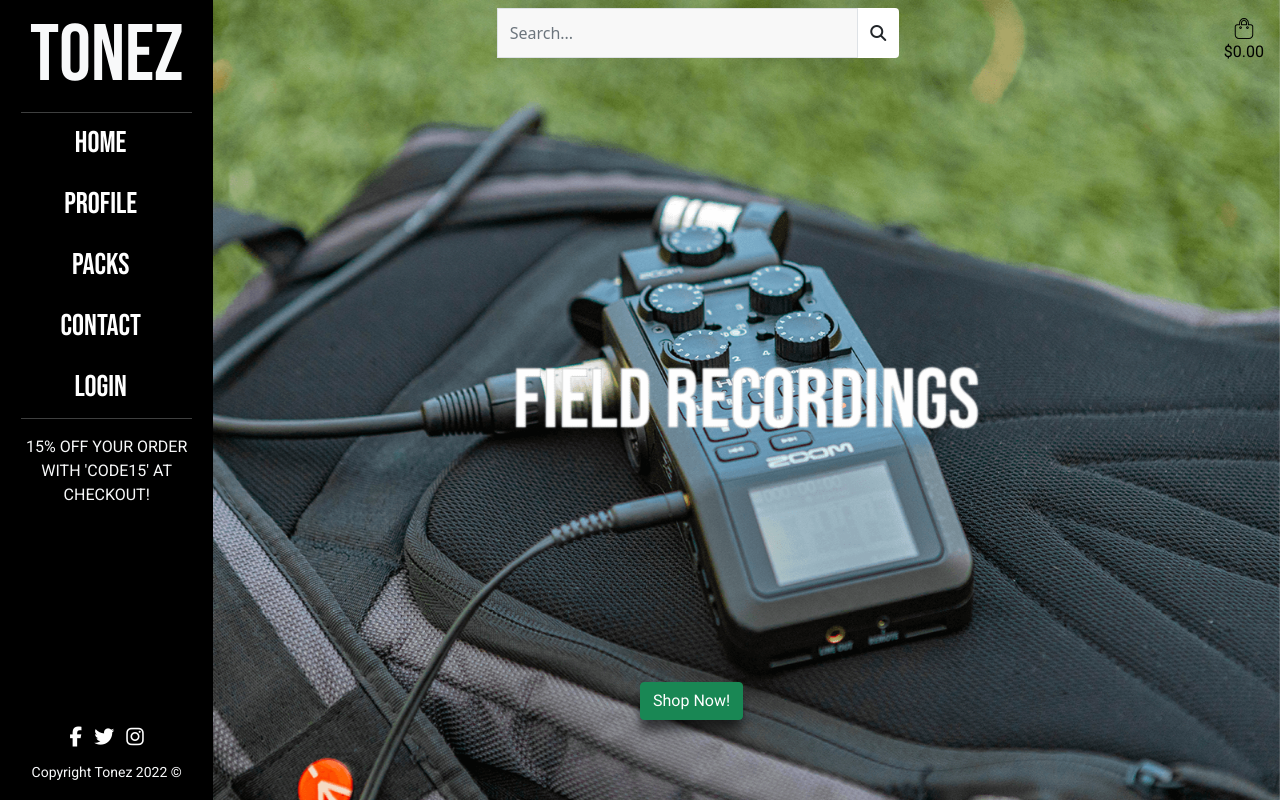
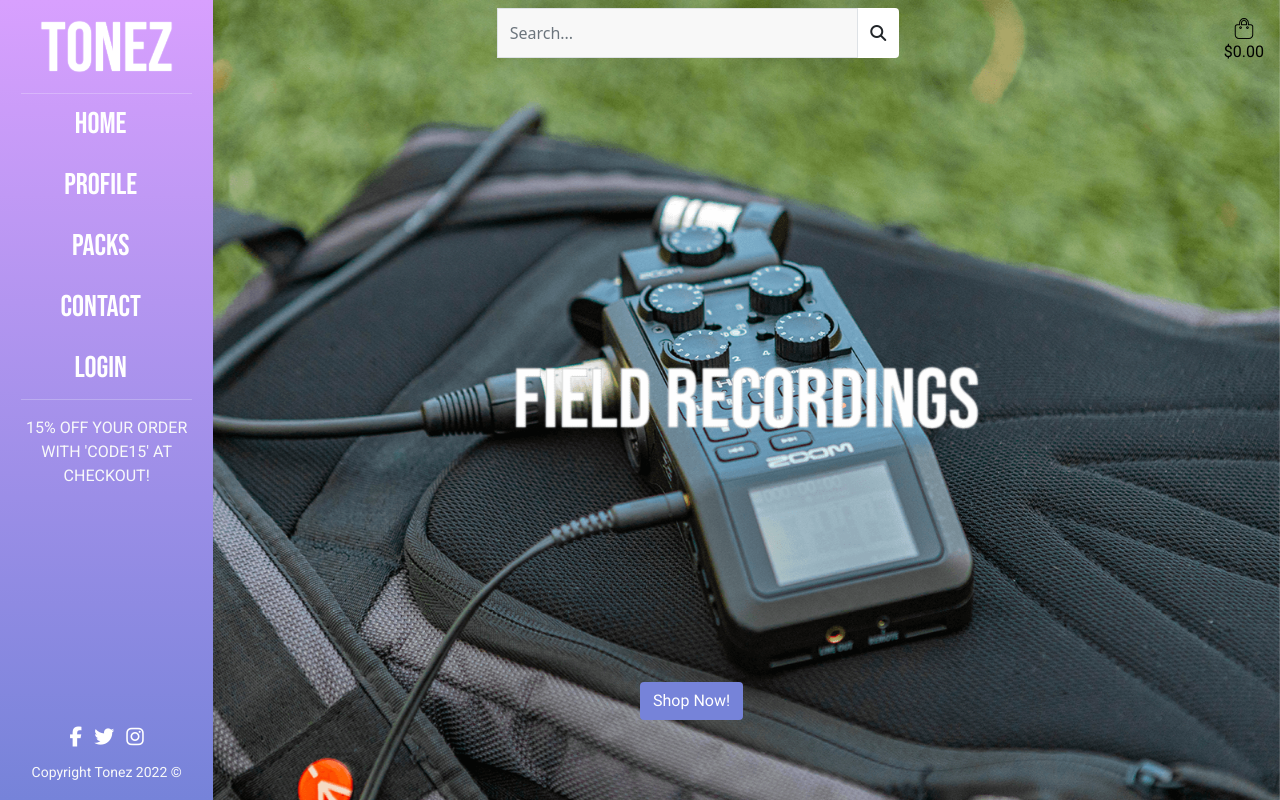
Before and after one commit to hollownotempty/Portfolio_5_Tonez, a Django app: page / in a window 1280 px wide. Run offline with Django 3.2, Linux system fonts and the light colour scheme; parts of the project's set-up code (start-up, migrations or seed data) failed here and were passed over; some libraries are stand-ins or nearby versions.

Commit message:
CSS Changes

```diff
--- a/home/templates/home/index.html
+++ b/home/templates/home/index.html
@@ -10,8 +10,8 @@
     <div class="carousel-item item-3"><a href="#"></a></div>
   </div>
 </div>
-<div class="shop-now-btn">
-  <a class="btn btn-success" href="{% url 'packs' %}">Shop Now!</a>
+<div>
+  <a class="shop-now-btn btn roboto text-white" href="{% url 'packs' %}">Shop Now!</a>
 </div>
 {% endblock %}
 
--- a/static/css/base.css
+++ b/static/css/base.css
@@ -21,6 +21,14 @@ a {
     font-family: 'Roboto', sans-serif;
 }
 
+.bg-custom-gradient {
+    background: rgb(118,131,217);
+    background: -moz-linear-gradient(0deg, rgba(118,131,217,1) 0%, rgba(216,160,254,1) 100%);
+    background: -webkit-linear-gradient(0deg, rgba(118,131,217,1) 0%, rgba(216,160,254,1) 100%);
+    background: linear-gradient(0deg, rgba(118,131,217,1) 0%, rgba(216,160,254,1) 100%);
+    filter: progid:DXImageTransform.Microsoft.gradient(startColorstr="#7683d9",endColorstr="#d8a0fe",GradientType=1);
+}
+
 /* ------------------- Side Bar */
 
 #sidebar,
@@ -38,7 +46,9 @@ a {
 }
 
 #logo {
-    font-family: 'Bebas Neue', sans-serif;
+    max-width: 70%;
+    margin-top: 20px;
+    margin-bottom: 20px;
 }
 
 .nav-link {
@@ -178,6 +188,10 @@ footer a {
     position: fixed;
     right: 10px;
     bottom: 10px;
+}
+
+.shop-now-btn {
+    background-color: rgb(118,131,217);
 }
 
 /* ------------------------- Carousel */
--- a/templates/base.html
+++ b/templates/base.html
@@ -42,11 +42,12 @@
 
     <div id="inner-container" class="row">
 
-      <div id="sidebar" class="col-2 bg-black text-light sticky-top text-center d-none d-sm-none d-md-block">
+      <div id="sidebar" class="col-2 bg-custom-gradient text-light sticky-top text-center d-none d-sm-none d-md-block">
 
         <div id="main-nav" class="row">
           <div class="align-middle">
-            <h1 id="logo" class="display-1 my-2">Tonez</h1>
+            <!-- <h1 id="logo" class="display-1 my-2">Tonez</h1> -->
+            <a href="{% url 'home' %}"><img id="logo" class="display-1" src="{% static 'images/tonez_logo.png' %}" alt="Tonez logo"></a>
           </div>
           <hr>
           <ul class="nav flex-column nav-fill">
```
Also changed, not shown: static/images/tonez_logo.png (added).
